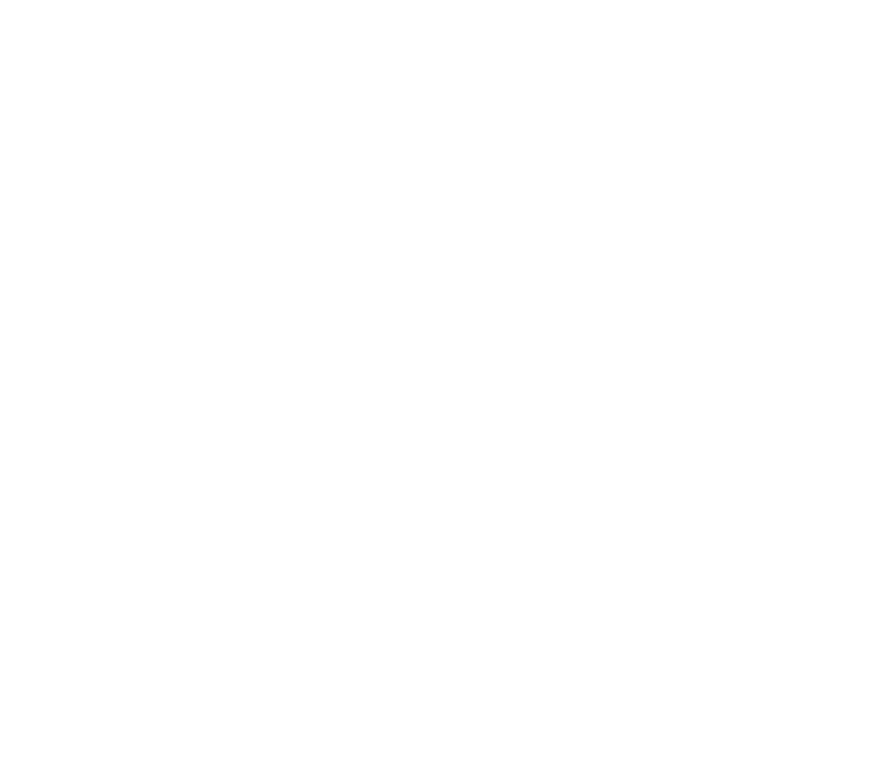
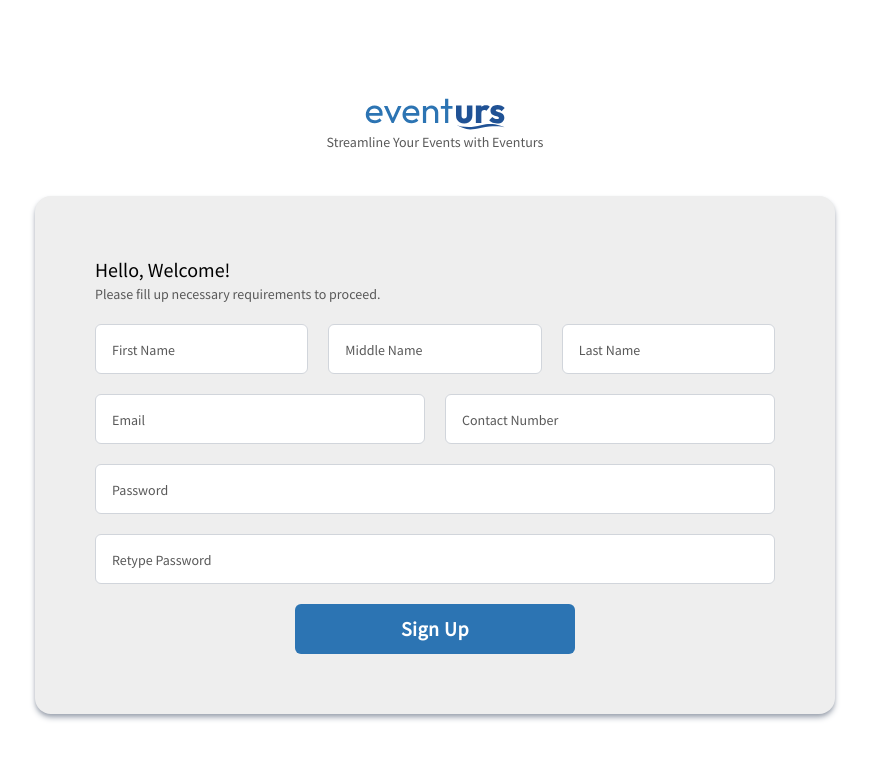
Before and after one commit to enehry/eventurs.UI, a Vue app: page /register in a window 1280 px wide. Before the commit this address had no page. Shown: the top 760 px of the page, without its empty margins (205-1074 px from the left). Built offline with nearby package versions, Linux system fonts and the light colour scheme.

Commit message:
Register View

```diff
--- a/src/assets/css/main.css
+++ b/src/assets/css/main.css
@@ -4,6 +4,6 @@
 
 @layer components {
   .login-input {
-    @apply px-4 py-2 border border-gray-300 rounded-md w-full placeholder:text-sm placeholder:text-secondary h-[50px] focus:outline-none focus:ring focus:ring-primary;
+    @apply px-4 py-2 border border-gray-300 rounded-md w-full placeholder:text-sm placeholder:text-secondary h-[40px] sm:h-[50px] focus:outline-none focus:ring focus:ring-primary;
   }
 }
--- a/src/components/DefaultButton.vue
+++ b/src/components/DefaultButton.vue
@@ -1,6 +1,6 @@
 <template>
   <button
-    class="px-4 py-2 rounded-md w-full bg-primary text-whiteText font-semibold text-lg md:text-xl tracking-wide"
+    class="px-4 py-2 h-[45px] md:h-[50px] rounded-md w-full bg-primary text-whiteText font-semibold text-lg md:text-xl tracking-wide"
   >
     <slot></slot>
   </button>
--- a/src/router/index.js
+++ b/src/router/index.js
@@ -1,5 +1,6 @@
 import HomeView from '@/views/HomeView.vue'
 import LoginView from '@/views/auth/LoginView.vue'
+import RegisterView from '@/views/auth/RegisterView.vue'
 import { createRouter, createWebHistory } from 'vue-router'
 
 const router = createRouter({
@@ -22,6 +23,11 @@ const router = createRouter({
       path: '/login',
       name: 'login',
       component: LoginView
+    },
+    {
+      path: '/register',
+      name: 'register',
+      component: RegisterView
     }
   ]
 })
--- a/src/views/auth/LoginView.vue
+++ b/src/views/auth/LoginView.vue
@@ -2,15 +2,16 @@
   <div class="flex flex-col justify-center items-center min-h-screen">
     <img src="@/assets/logo/LOGO.svg" alt="logo" />
     <p class="text-secondary text-sm">Streamline Your Events with Eventurs</p>
+
     <div
-      class="bg-cardBg rounded-2xl w-11/12 md:w-[400px] p-6 md:p-[60px] space-y-5 mt-8 md:mt-11 shadow-md shadow-gray-400"
+      class="bg-cardBg rounded-2xl w-11/12 sm:w-[400px] p-6 sm:p-[60px] space-y-5 mt-8 sm:mt-11 shadow-md shadow-gray-400"
     >
       <div>
         <h3 class="text-blackText font-medium text-lg md:text-xl">Hello, Welcome!</h3>
         <p class="text-secondary text-sm">Please sign in to continue</p>
       </div>
 
-      <form action="" class="space-y-5">
+      <form action="" class="space-y-3 sm:space-y-5">
         <DefaultInput type="text" placeholder="Username" />
         <DefaultInput type="password" placeholder="Password" />
 
--- /dev/null
+++ b/src/views/auth/RegisterView.vue
@@ -0,0 +1,44 @@
+<template>
+  <div class="flex flex-col justify-center items-center min-h-screen">
+    <img src="@/assets/logo/LOGO.svg" alt="logo" />
+    <p class="text-secondary text-sm">Streamline Your Events with Eventurs</p>
+
+    <div
+      class="bg-cardBg rounded-2xl w-11/12 md:w-[800px] p-6 sm:p-[60px] space-y-5 mt-8 sm:mt-11 shadow-md shadow-gray-400"
+    >
+      <div class="">
+        <h3 class="text-blackText font-medium text-lg md:text-xl">Hello, Welcome!</h3>
+        <p class="text-secondary text-sm">Please fill up necessary requirements to proceed.</p>
+      </div>
+
+      <form action="" class="space-y-3 md:space-y-5">
+        <div
+          class="flex flex-col sm:flex-row sm:items-center sm:justify-between space-y-3 sm:space-y-0 sm:space-x-3 md:space-x-5"
+        >
+          <DefaultInput type="text" placeholder="First Name" class="md:w-4/12" />
+          <DefaultInput type="text" placeholder="Middle Name" class="md:w-4/12" />
+          <DefaultInput type="text" placeholder="Last Name" class="md:w-4/12" />
+        </div>
+
+        <div
+          class="flex flex-col sm:flex-row sm:items-center sm:justify-between space-y-3 sm:space-y-0 sm:space-x-3 md:space-x-5"
+        >
+          <DefaultInput type="email" placeholder="Email" class="md:w-6/12" />
+          <DefaultInput type="tel" placeholder="Contact Number" class="md:w-6/12" />
+        </div>
+
+        <DefaultInput type="password" placeholder="Password" />
+        <DefaultInput type="password" placeholder="Retype Password" />
+
+        <div class="grid justify-items-center">
+          <DefaultButton class="sm:w-[280px] place-self-center">Sign Up</DefaultButton>
+        </div>
+      </form>
+    </div>
+  </div>
+</template>
+
+<script setup>
+import DefaultInput from '@/components/DefaultInput.vue'
+import DefaultButton from '@/components/DefaultButton.vue'
+</script>
```
